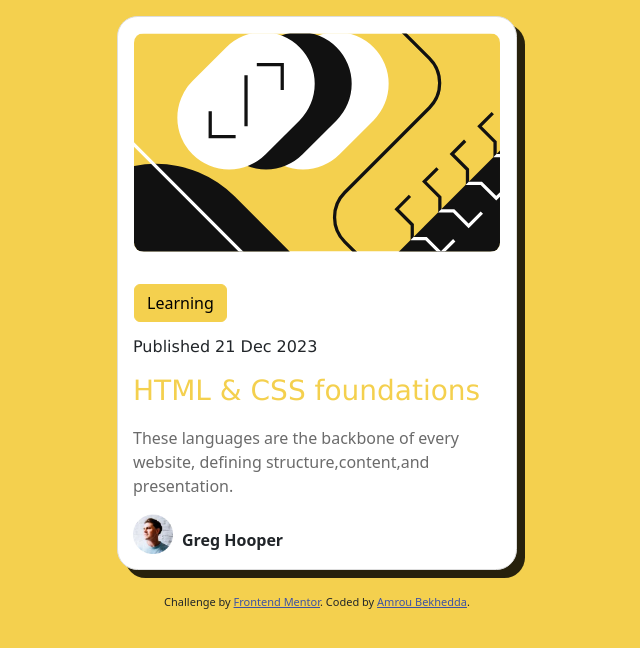
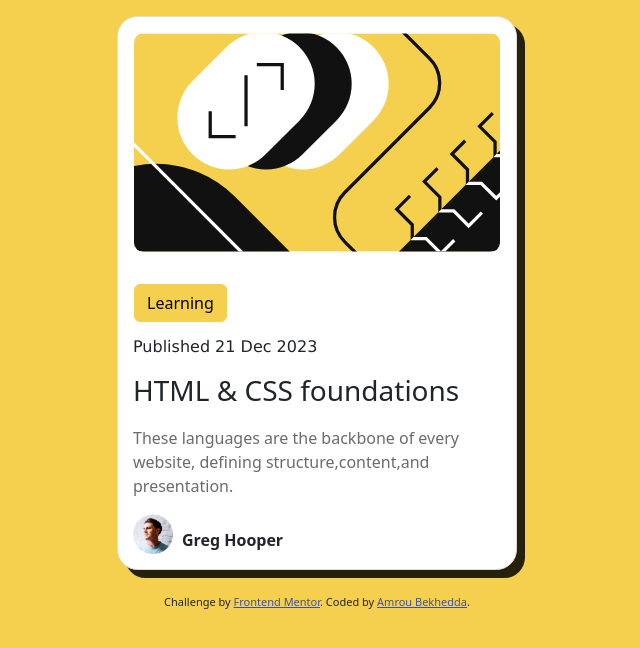
Before and after one commit to Amoru-Bek/blog-preview-card, a plain HTML site: page index.html in a window 1280 px wide. Shown: the whole page, without its empty margins (323-963 px from the left). Drawn offline with nearby package versions, Linux system fonts and the light colour scheme.

Commit message:
Update index.html

```diff
--- a/index.html
+++ b/index.html
@@ -49,9 +49,7 @@
     }
     h3{
       margin-top: 10px;
-      color: hsl(47, 88%, 63%);
       margin-left: 15px;
-      font-family: Verdana, Geneva, Tahoma, sans-serif;
     }
     h6{
       margin-top: 15px;
```
